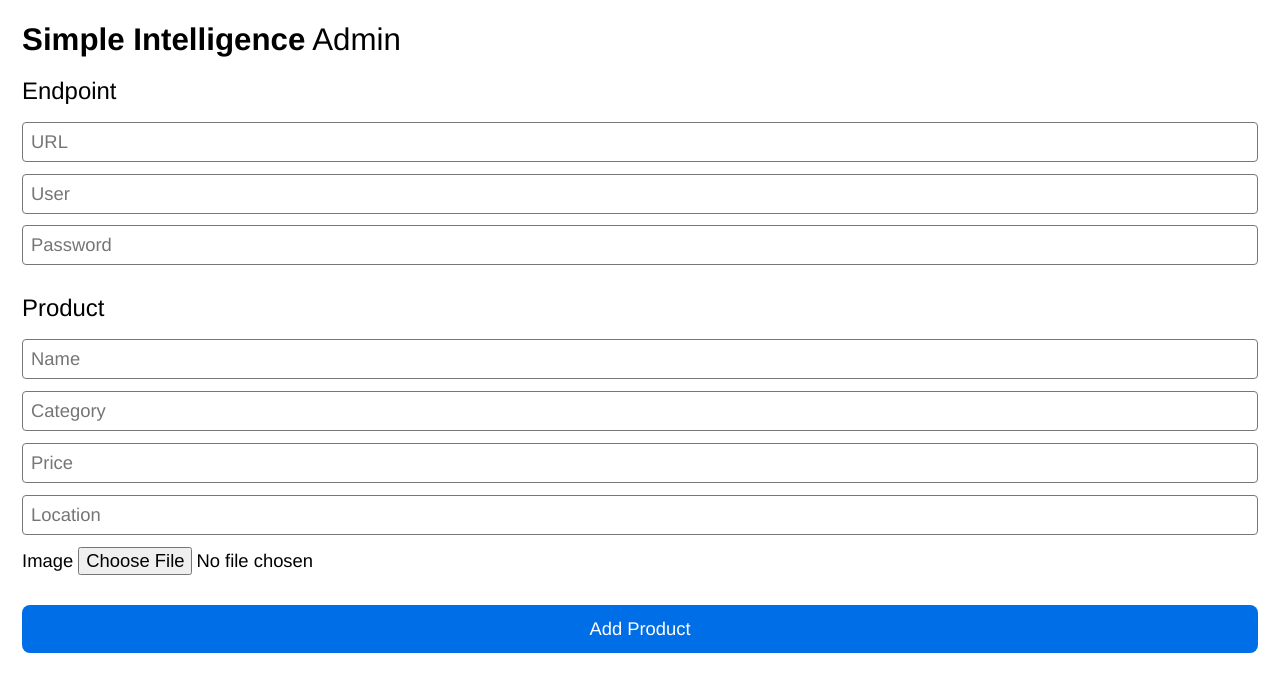
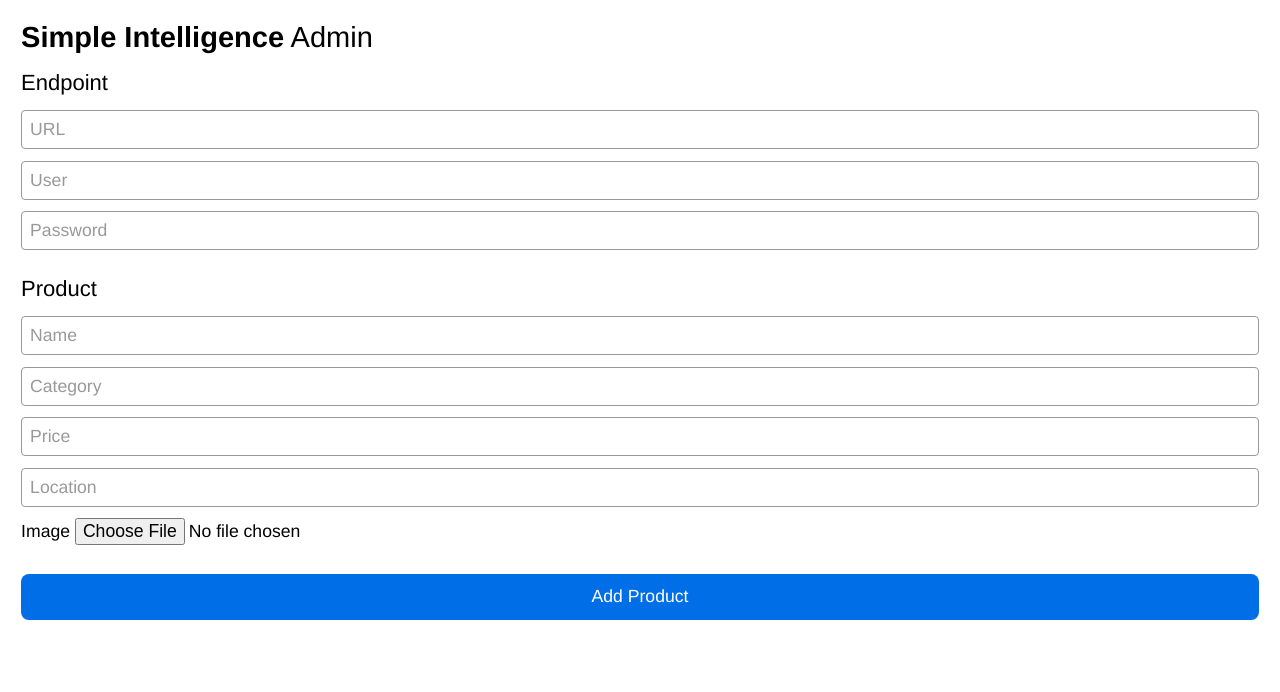
Before and after one commit to waynecarter/simple-intelligence, a plain HTML site: page docs/index.html in a window 1280 px wide. Drawn offline with Linux system fonts and the light colour scheme.

Commit message:
Update font size and element spacing

```diff
--- a/docs/index.html
+++ b/docs/index.html
@@ -11,25 +11,30 @@
             background-color: white;
             color: black;
             font-family: "Helvetica Neue","Helvetica","Arial",sans-serif;
-            font-size: 1.15em;
+            font-size: 1.1em;
         }
 
         h1 {
-            font-size: 1.7em;
+            font-size: 1.65em;
             font-weight: 400;
-            margin-block-start: 0.6em;
-            margin-block-end: 0.6em;
+            margin-block-start: 0.55em;
+            margin-block-end: 0.55em;
         }
 
         h2 {
-            font-size: 1.3em;
+            font-size: 1.25em;
             font-weight: 400;
-            margin-block-start: 0.7em;
-            margin-block-end: 0.7em;
+            margin-block-start: 0.65em;
+            margin-block-end: 0.65em;
         }
 
         label {
             font-weight: 500;
+        }
+
+        ::placeholder {
+            color: #999999;
+            opacity: 1;
         }
 
         input {
@@ -45,7 +50,7 @@
             font: inherit;
             border-radius: 4px;
             padding: 8px;
-            border: solid #777777 1px;
+            border: solid #999999 1px;
         }
 
         input[type="file"] {
```
